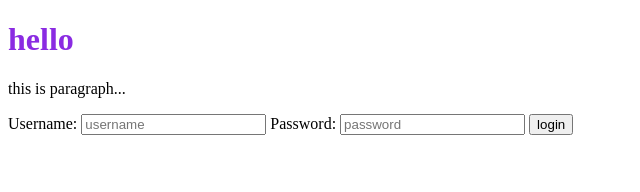
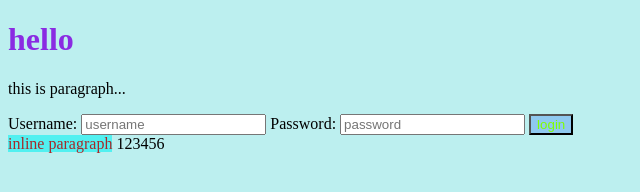
Before and after one commit to asadi-mahdi/front-test, a plain HTML site: page index.html in a window 1280 px wide. Shown: the whole page, without its empty margins (0-640 px from the left). Drawn offline with Linux system fonts and the light colour scheme.

Commit message:
add css file add some css code

```diff
--- a/index.html
+++ b/index.html
@@ -4,6 +4,7 @@
 <head>
     <meta charset="UTF-8">
     <title>Title</title>
+    <link rel="stylesheet" href="style.css">
 </head>
 
 <body>
@@ -14,8 +15,10 @@
         <input id="username" type="text" placeholder="username">
         <label for="password">Password:</label>
         <input id="password" type="password" placeholder="password">
-        <input type="submit" value="login">
+        <input class="mahdi-btn" type="submit" value="login">
     </form>
+    <p id="inline-paragraph" style="display: inline;">inline paragraph</p>
+    <P style="display: inline;">123456</P>
 </body>
 
 </html>
--- /dev/null
+++ b/style.css
@@ -0,0 +1,23 @@
+/* میتوانیم اول فایل اینگونه حاشیه های تمامی المان ها رو صفر کنیم و بعد اختصاصی به هر المنت در کلاس مورد نظر حاشیه ها را تعیین کنیم تا در مرورگر های مختلف استایل های ما مختلف نباشند
+* {
+    margin: 0;
+    padding: 0;
+}
+*/
+
+body {
+    /*call by element*/
+    background-color: rgb(188, 239, 239);
+}
+
+#inline-paragraph {
+    /*call by id*/
+    background-color: rgb(82, 240, 240);
+    color: brown;
+}
+
+.mahdi-btn {
+    /*call by class*/
+    background-color: rgba(100, 164, 241, 0.5);
+    color: chartreuse;
+}
```
